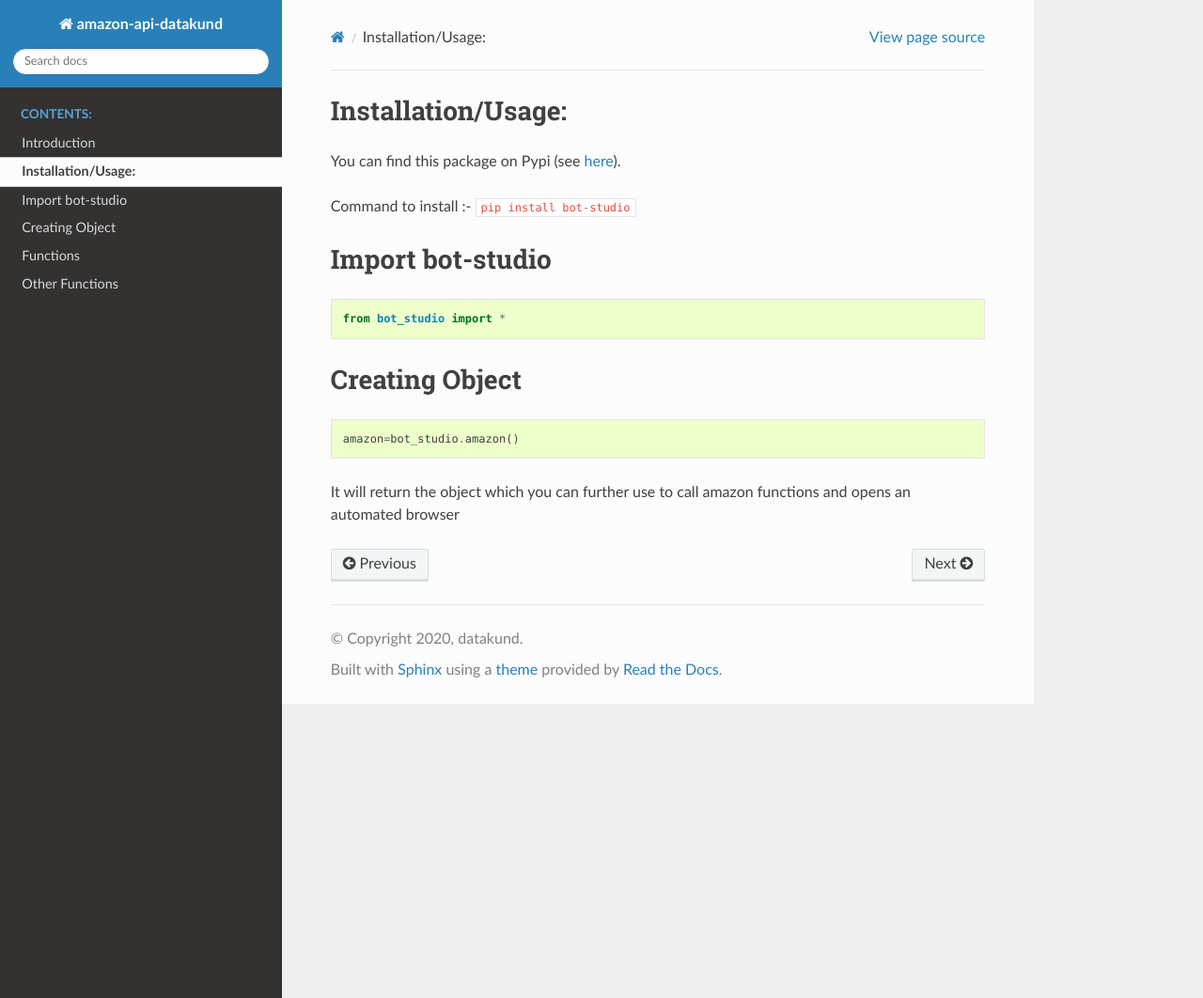
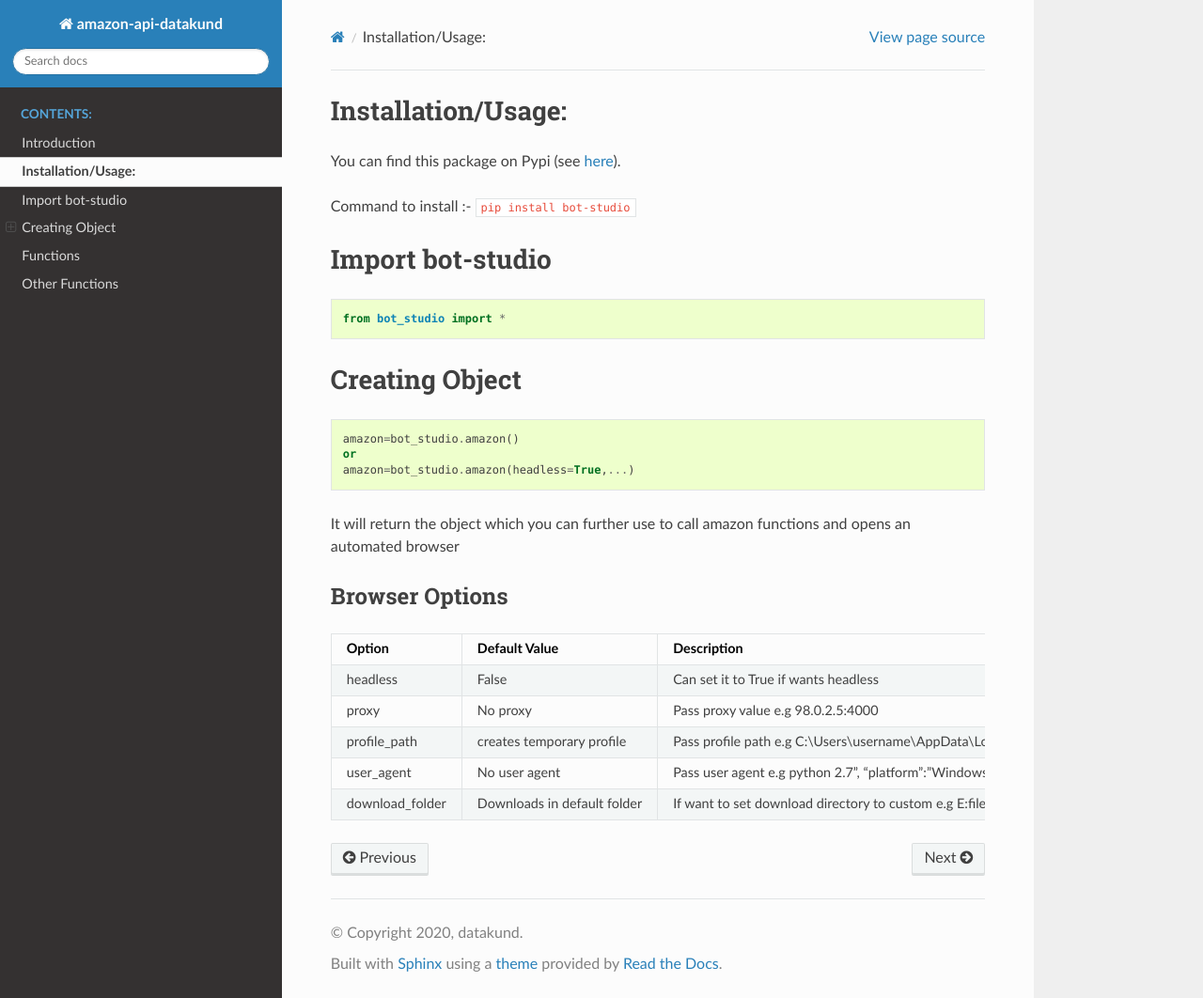
Before and after one commit to datakund/amazon-api-datakund, a Sphinx documentation site: the page built from Docs/source/installation.rst, in a window 1280 px wide and 1062 px high. Shown: the whole window at 94% size. Built offline with Sphinx 7.4.7 and the Read the Docs theme 2.0.0, drawn with Linux system fonts in a browser that asks for light colours.

Commit message:
Update installation.rst

```diff
--- a/Docs/source/installation.rst
+++ b/Docs/source/installation.rst
@@ -15,5 +15,33 @@
 .. code-block:: python
 
 	amazon=bot_studio.amazon()
+	or
+	amazon=bot_studio.amazon(headless=True,...)
 
 It will return the object which you can further use to call amazon functions and opens an automated browser
+
+Browser Options
+################
+
+.. list-table::
+   :widths: 25 25 50
+   :header-rows: 1
+
+   * - Option
+     - Default Value
+     - Description
+   * - headless
+     - False
+     - Can set it to True if wants headless
+   * - proxy
+     - No proxy
+     - Pass proxy value e.g 98.0.2.5:4000
+   * - profile_path
+     - creates temporary profile
+     - Pass profile path e.g C:\\Users\\username\\AppData\\Local\\Google\\Chrome\\User Data\\
+   * - user_agent
+     - No user agent
+     - Pass user agent e.g python 2.7", "platform":"Windows
+   * - download_folder
+     - Downloads in default folder
+     - If want to set download directory to custom e.g E:files\\
```
